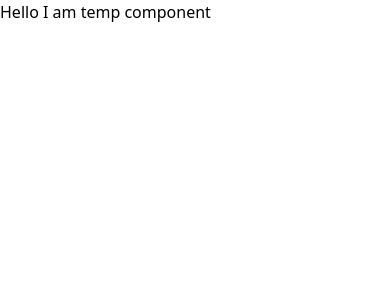
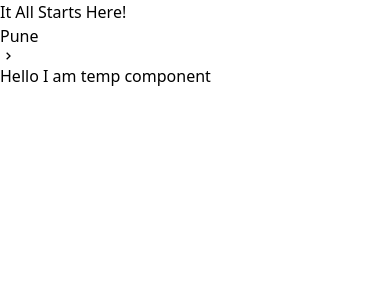
Before and after one commit to Ankita-singh-05/BookMyShow, a React (Create React App) app: page / in a window 390 px wide. Shown: the top 300 px of the page. Built offline with nearby package versions, Linux system fonts and the light colour scheme; the HTML template or start-up script is replaced by a standard one.

Commit message:
Mobile Screen Navbar

```diff
--- a/package.json
+++ b/package.json
@@ -10,6 +10,7 @@
     "craco": "^0.0.3",
     "react": "^17.0.2",
     "react-dom": "^17.0.2",
+    "react-icons": "^4.3.1",
     "react-router-dom": "^5.3.0",
     "react-scripts": "^5.0.0",
     "web-vitals": "^2.1.2"
--- a/src/Layouts/Default.layout.js
+++ b/src/Layouts/Default.layout.js
@@ -1,8 +1,12 @@
 import React from "react";
+
+//Components
+import Navbar from "../components/Navbar/navbar.component";
 
 const DefaultLayout = (props) => {
     return (
         <div>
+            <Navbar />
             {props.children}
         </div>
     );
--- a/src/components/Navbar/navbar.component.js
+++ b/src/components/Navbar/navbar.component.js
@@ -1,6 +1,21 @@
 import React from "react";
+import { BiChevronRight } from "react-icons/bi"
 
-const NavSm = () => {};
+const NavSm = () => {
+    return (
+        <>
+        <div>
+            <div>
+                <h3>It All Starts Here!</h3>
+                <span>
+                    Pune <BiChevronRight />
+                </span>
+            </div>
+        </div>
+        </>
+    );
+};
+
 const NavMd = () => {};
 const NavLg = () => {};
 
@@ -8,8 +23,8 @@
     return (
         <>
         <nav>
-            <div className="md:hidden">
-                {/* Mobile Screen */}
+            <div className="md:hidden">{/* Mobile Screen */}
+                <NavSm />
             </div>
             <div className="hidden md:flex lg:hidden">
                 {/* Tablet Screen */}
```
